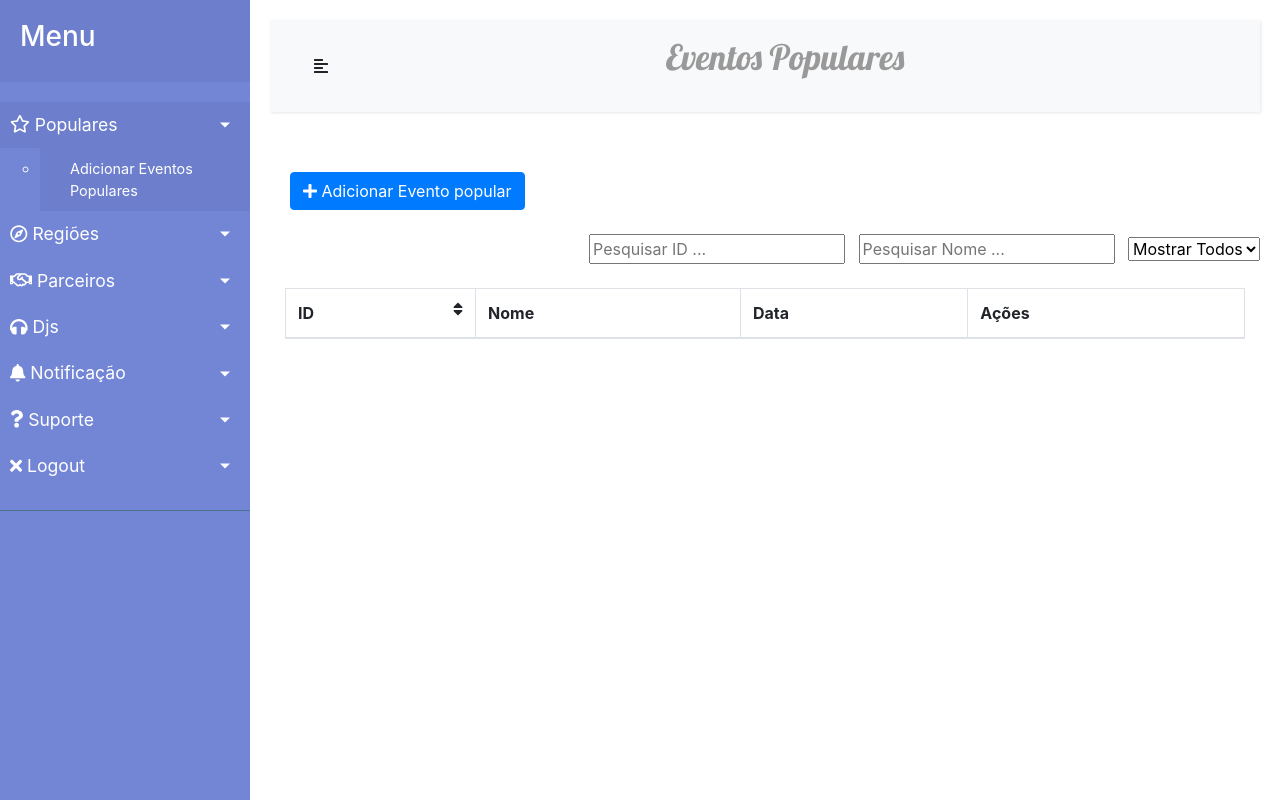
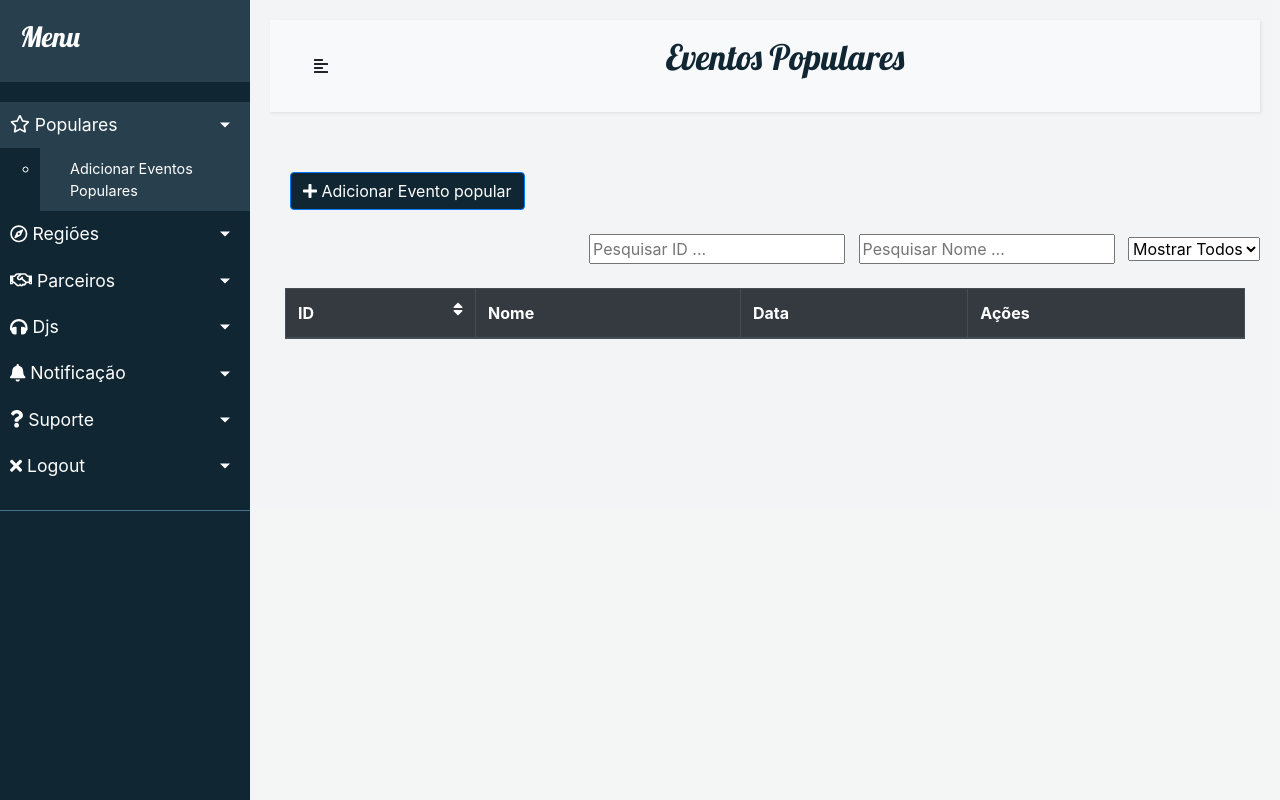
Before and after one commit to LeoAndroidLima/PainelAdministrativoEventos, a plain HTML site: page ravespopular.html in a window 1280 px wide. Drawn offline with nearby package versions, Linux system fonts and the light colour scheme.

Commit message:
Leaving the layout a little dark

```diff
--- a/css/style.css
+++ b/css/style.css
@@ -101,7 +101,7 @@ span {
 #sidebar {
     min-width: 250px;
     max-width: 250px;
-    background: #7386D5;
+    background: #102733;
     color: #fff;
     transition: all 0.3s;
 }
@@ -171,7 +171,7 @@ span {
 
 #sidebar .sidebar-header {
     padding: 20px;
-    background: #6d7fcc;
+    background: #283F4D;
 }
 
 #sidebar .sidebar-header strong {
@@ -189,7 +189,7 @@ span {
 /* Efeito em itens do menu quando passa o mouse*/
 
 #sidebar ul li a:hover {
-    color: #7386D5;
+    color: #102733;
     background: #fff;
     font-size: 0.9em;
 }
@@ -201,7 +201,7 @@ span {
 #sidebar ul li.active>a,
 a[aria-expanded="true"] {
     color: #fff;
-    background: #6d7fcc;
+    background:#283F4D;
 }
 
 a[data-toggle="collapse"] {
@@ -219,7 +219,7 @@ a[data-toggle="collapse"] {
 ul ul a {
     font-size: 0.9em !important;
     padding-left: 30px !important;
-    background: #6d7fcc;
+    background: #283F4D;
 }
 
 ul.CTAs {
@@ -236,12 +236,12 @@ ul.CTAs a {
 
 a.download {
     background: #fff;
-    color: #7386D5;
+    color: #102733;
 }
 
 a.article,
 a.article:hover {
-    background: #6d7fcc !important;
+    background: #283F4D !important;
     color: #fff !important;
 }
 
--- a/ravespopular.html
+++ b/ravespopular.html
@@ -52,12 +52,12 @@
 
 <body>
     <!---------------------- DIV PRINCIPAL--------------------------->
-    <div class="wrapper">
+    <div class="wrapper" style="background-color: #1027330c;">
         <!---------------------- Menu lateral esquerda --------------------------->
         <nav id="sidebar">
             <div class="sidebar-header">
-                <h3 class="fonteGoogleAton"> Menu </h3>
-                <strong class="fonteGoogleAton"> M </strong>
+                <h3 style="font-family: 'Lobster'"> Menu </h3>
+                <strong style="font-family: 'Lobster'"> M </strong>
             </div>
             <!---------------------- Criando Menu --------------------------->
             <ul class="list-unstyled components">
@@ -184,7 +184,7 @@
                         <i class="fas fa-align-left"></i>
                     </button>
                     <div class="fore-group">
-                        <p style="font-family: 'Lobster' ; font-size: 35px;">Eventos Populares</p>
+                        <p style="font-family: 'Lobster' ; font-size: 35px; color: #102733;">Eventos Populares</p>
                     </div>
                     <br>
                 </div>
@@ -192,7 +192,7 @@
 
             <!-------- Botão adicionar -------->
             <div class="card-body">
-                <button type="button" id="" class="btn btn-primary mb-1" onclick="abrirModalAdicionar()">
+                <button type="button" id="" class="btn btn-primary mb-1" onclick="abrirModalAdicionar()" style="background-color: #102733;">
                     <i class="fas fa-plus"></i>
                     Adicionar Evento popular
                 </button>
@@ -216,7 +216,7 @@
             </div>
             <!-------- Tabela -------->
             <div class="table-responsive col-md-12">
-                <table class="table table-striped table-bordered" id="tabelaRavePopular" cellspacing="0"
+                <table class="table table-striped table-dark table-bordered" id="tabelaRavePopular" cellspacing="0"
                     cellpadding="0">
                     <!-------- Cabeçalho da tabela -------->
                     <thead>
```
